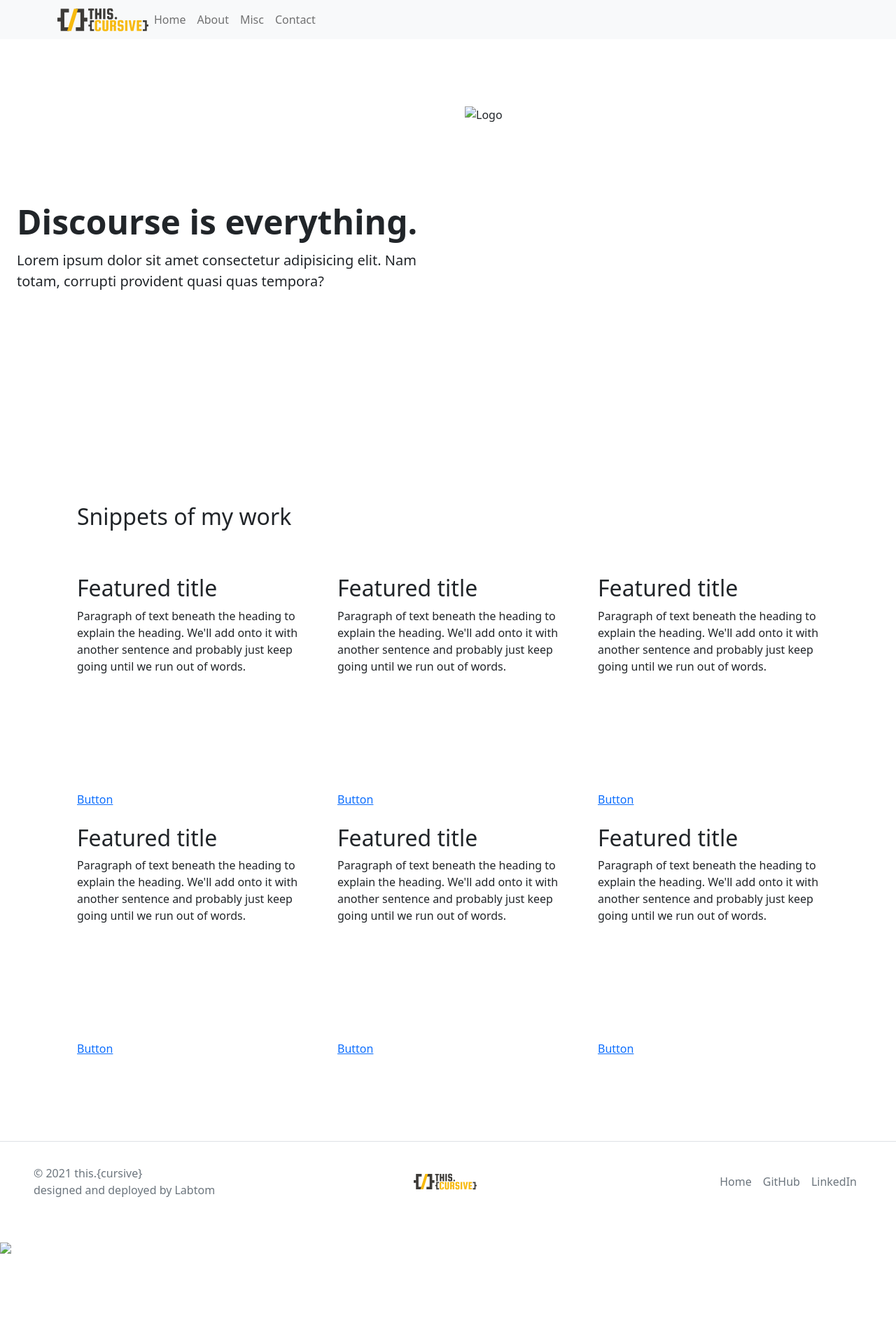
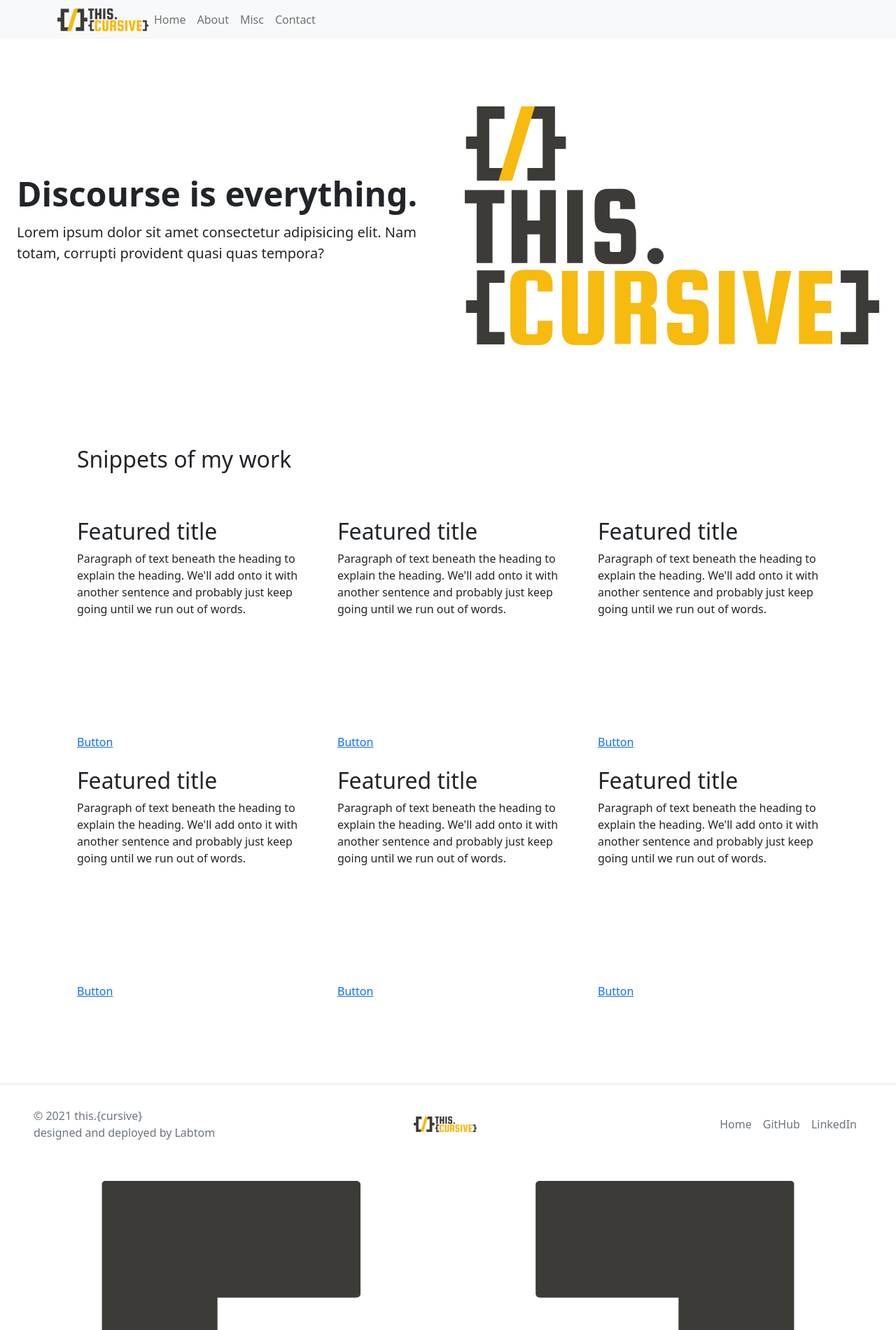
Before and after one commit to tlabuk/thisCursive_page, a website: page index.html in a window 1280 px wide. Shown: the top 1900 px of the page at 70% size. Before the commit the page ends 1793 px from the top, so only its background shows below. Drawn offline with nearby package versions, Linux system fonts and the light colour scheme; files that its build step writes are made by us from their sources; the site is published under a folder, as on GitHub Pages, so addresses that start at the root find nothing.

Commit message:
fix image path

```diff
--- a/index.html
+++ b/index.html
@@ -45,7 +45,7 @@
         <div class="container-fluid container-hero col-xxl-8 px-4 py-5">
             <div class="row flex-lg-row-reverse align-items-center g-5 py-5">
                 <div class="col-10 col-sm-8 col-lg-6">
-                    <img src="/assets/img/logo-big-horizontal.svg" class="d-block mx-lg-auto img-fluid" alt="Logo" width="700" height="500" loading="lazy">
+                    <img src="assets/img/logo-big-horizontal.svg" class="d-block mx-lg-auto img-fluid" alt="Logo" width="700" height="500" loading="lazy">
                 </div>
                 <div class="col-lg-6">
                     <h1 class="display-5 fw-bold lh-1 mb-3">Discourse is everything.</h1>
@@ -202,7 +202,7 @@
                 <li class="nav-item"><a href="#" class="nav-link px-2 text-muted">LinkedIn</a></li>
             </ul>
         </footer>
-        <a href="#"><img src="/assets/img/pointer.svg" class="pointer" /></a>
+        <a href="#"><img src="assets/img/pointer.svg" class="pointer" /></a>
         <script src="https://cdn.jsdelivr.net/npm/bootstrap@5.1.3/dist/js/bootstrap.bundle.min.js" integrity="sha384-ka7Sk0Gln4gmtz2MlQnikT1wXgYsOg+OMhuP+IlRH9sENBO0LRn5q+8nbTov4+1p" crossorigin="anonymous"></script>
     </body>
 </html>
```
